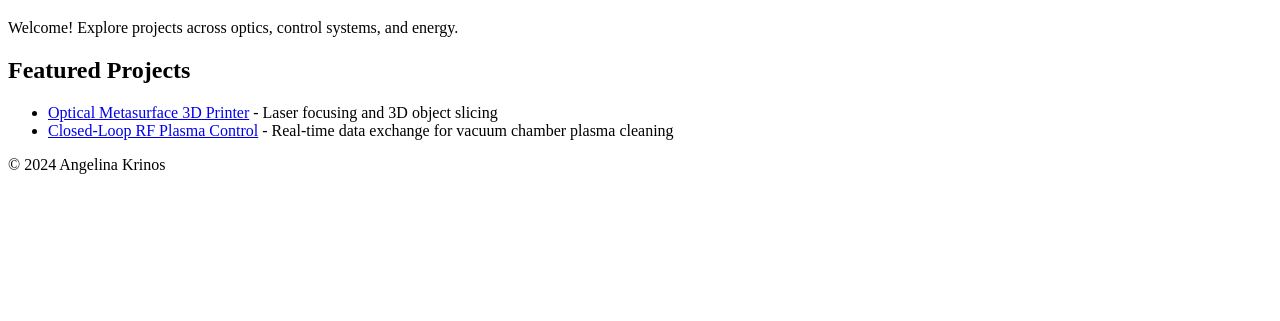
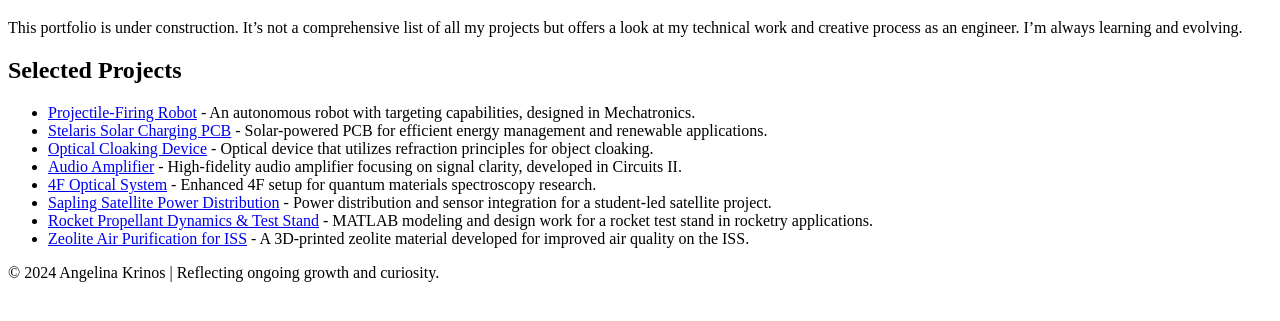
Before and after one commit to angelinakrinos/portfolio, a plain HTML site: page index.html in a window 1280 px wide. Shown: the part 61-382 px from the top of the page. Drawn offline with Linux system fonts and the light colour scheme.

Commit message:
Update index.html

```diff
--- a/index.html
+++ b/index.html
@@ -4,25 +4,30 @@
     <meta charset="UTF-8">
     <meta name="viewport" content="width=device-width, initial-scale=1.0">
     <title>Angelina Krinos - Portfolio</title>
-    <link rel="stylesheet" href="assets/styles.css"> <!-- Optional CSS -->
+    <link rel="stylesheet" href="assets/styles.css">
 </head>
 <body>
     <header>
         <h1>Angelina Krinos - Engineering Portfolio</h1>
-        <p>Welcome! Explore projects across optics, control systems, and energy.</p>
+        <p>This portfolio is under construction. It’s not a comprehensive list of all my projects but offers a look at my technical work and creative process as an engineer. I’m always learning and evolving.</p>
     </header>
 
     <section id="projects">
-        <h2>Featured Projects</h2>
+        <h2>Selected Projects</h2>
         <ul>
-            <li><a href="projects/optical-metasurface-3d-printer.html">Optical Metasurface 3D Printer</a> - Laser focusing and 3D object slicing</li>
-            <li><a href="projects/closed-loop-rf-plasma-control.html">Closed-Loop RF Plasma Control</a> - Real-time data exchange for vacuum chamber plasma cleaning</li>
-            <!-- Add more projects as needed -->
+            <li><a href="projects/projectile-firing-robot.html">Projectile-Firing Robot</a> - An autonomous robot with targeting capabilities, designed in Mechatronics.</li>
+            <li><a href="projects/stelaris-solar-charging-pcb.html">Stelaris Solar Charging PCB</a> - Solar-powered PCB for efficient energy management and renewable applications.</li>
+            <li><a href="projects/optical-cloaking-device.html">Optical Cloaking Device</a> - Optical device that utilizes refraction principles for object cloaking.</li>
+            <li><a href="projects/audio-amplifier.html">Audio Amplifier</a> - High-fidelity audio amplifier focusing on signal clarity, developed in Circuits II.</li>
+            <li><a href="projects/4f-optical-system.html">4F Optical System</a> - Enhanced 4F setup for quantum materials spectroscopy research.</li>
+            <li><a href="projects/sapling-satellite-power.html">Sapling Satellite Power Distribution</a> - Power distribution and sensor integration for a student-led satellite project.</li>
+            <li><a href="projects/rocket-propellant-system.html">Rocket Propellant Dynamics & Test Stand</a> - MATLAB modeling and design work for a rocket test stand in rocketry applications.</li>
+            <li><a href="projects/zeolite-air-purification.html">Zeolite Air Purification for ISS</a> - A 3D-printed zeolite material developed for improved air quality on the ISS.</li>
         </ul>
     </section>
 
     <footer>
-        <p>&copy; 2024 Angelina Krinos</p>
+        <p>&copy; 2024 Angelina Krinos | Reflecting ongoing growth and curiosity.</p>
     </footer>
 </body>
 </html>
```
